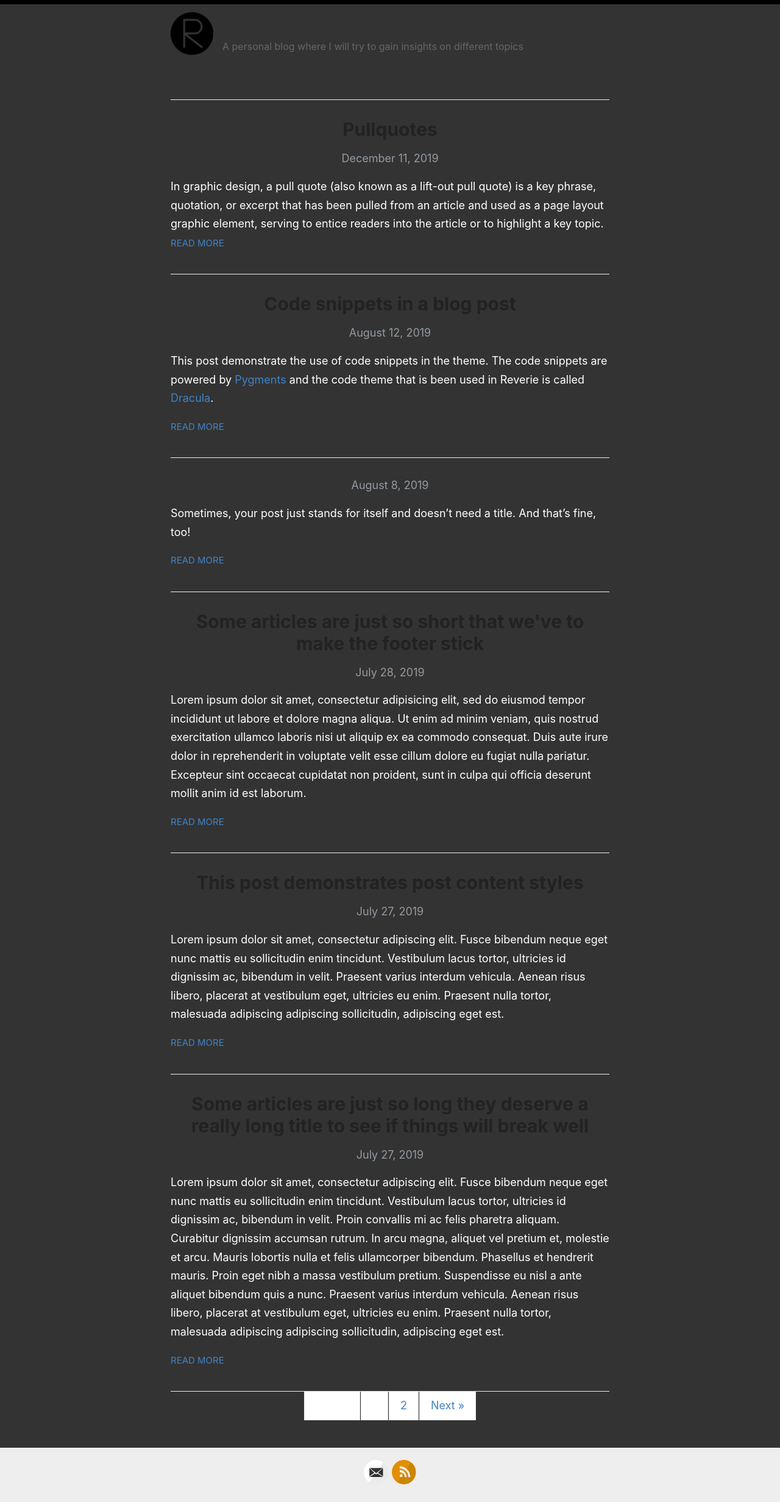
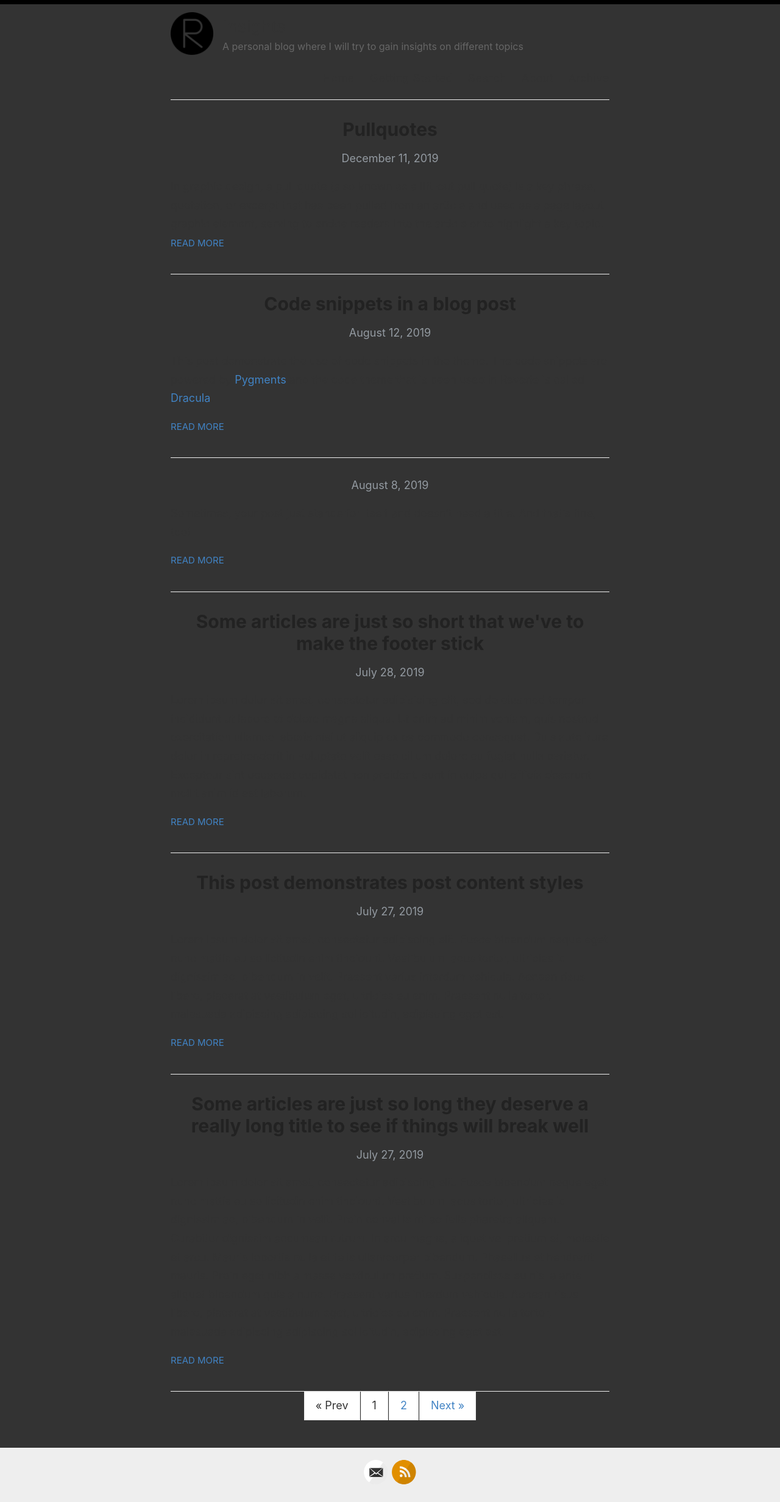
Before and after one commit to RoboticEye/roboticeye.github.io, a Jekyll site: the page built from index.html, in a window 1280 px wide. Shown: the whole page at 61% size. Built offline with Jekyll 4.4.1, drawn with Linux system fonts in a browser that asks for light colours; the list of posts is cut into pages by our own code.

Commit message:
Update style.scss

```diff
--- a/assets/style.scss
+++ b/assets/style.scss
@@ -23,7 +23,7 @@ html {
 body {
   background: #333;
   font-family: -system-ui, -apple-system, BlinkMacSystemFont, "Segoe UI", Roboto, Helvetica, Arial, sans-serif, "Apple Color Emoji", "Segoe UI Emoji", "Segoe UI Symbol";
-  color: #fff;
+  color: #333;
   line-height: 1.7;
   font-weight: 400;
   font-size: 18px;
```
